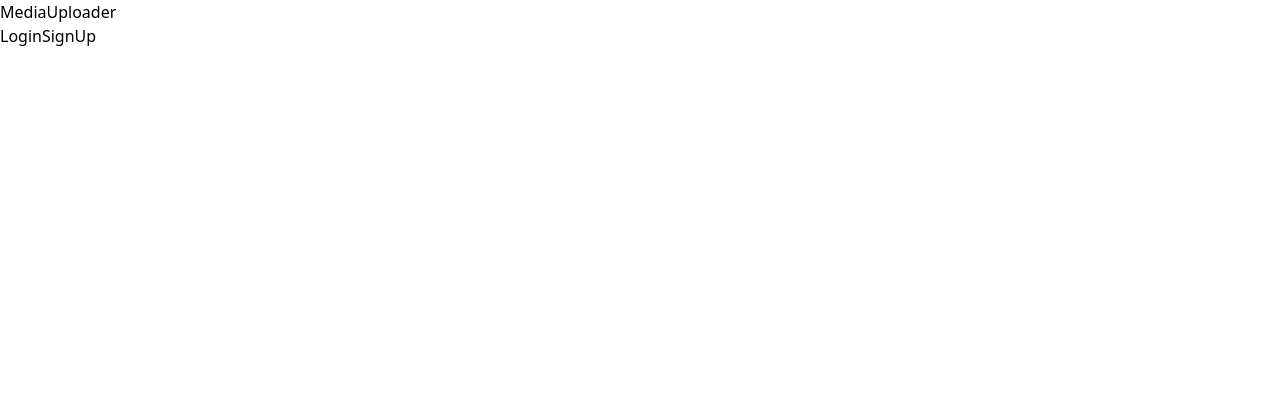
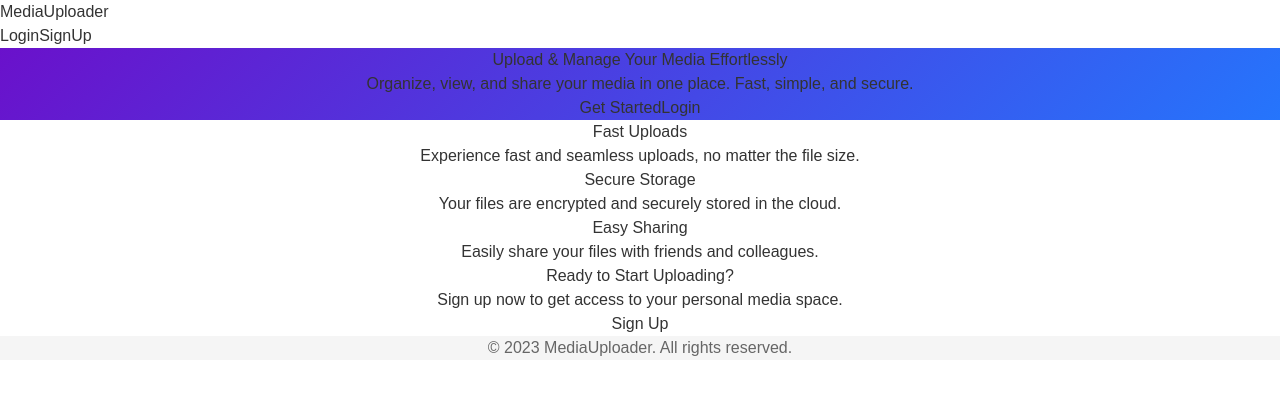
Before and after one commit to Mohitraut07/Media_Uploader, a React (Vite) app: page / in a window 1280 px wide. Shown: the top 394 px of the page. Built offline with nearby package versions, Linux system fonts and the light colour scheme.

Commit message:
Refactor landing page layout and styling

```diff
--- a/src/App.css
+++ b/src/App.css
@@ -0,0 +1,44 @@
+/* General Styles */
+* {
+    box-sizing: border-box;
+  }
+
+  body {
+    margin: 0;
+    font-family: Arial, sans-serif;
+    color: #333;
+  }
+
+  /* Landing Page Styles */
+  .landing-container {
+    text-align: center;
+  }
+
+  .hero {
+    display: flex;
+    flex-direction: column;
+    align-items: center;
+    justify-content: center;
+    background: linear-gradient(135deg, #6a11cb 0%, #2575fc 100%);
+  }
+
+  .features {
+    max-width: 1200px;
+    margin: 0 auto;
+  }
+
+  .feature-card {
+    transition: transform 0.3s ease;
+  }
+  .feature-card:hover {
+    transform: scale(1.05);
+  }
+
+  .cta {
+    text-align: center;
+  }
+
+  .footer {
+    background: #f5f5f5;
+    color: #666;
+  }
--- a/src/App.jsx
+++ b/src/App.jsx
@@ -1,7 +1,8 @@
 import { useState } from "react";
 import Navbar from "./components/Navbar";
-import Login from "./pages/login";
-import SignUp from "./pages/signup";
+import Login from "./pages/Login";
+import SignUp from "./pages/SignUp";
+import Landing from "./pages/Landing";  // New Landing Page Component
 import "./App.css";
 import { BrowserRouter, Routes, Route } from "react-router-dom";
 
@@ -13,14 +14,9 @@ function App() {
       <BrowserRouter>
         <Navbar />
         <Routes>
-          <Route path="/">
-            <Route path="login" element={<Login />}>
-              Login
-            </Route>
-            <Route path="signup" element={<SignUp />}>
-              SignUp
-            </Route>
-          </Route>
+          <Route path="/" element={<Landing />} />   {/* Landing page route */}
+          <Route path="login" element={<Login />} />
+          <Route path="signup" element={<SignUp />} />
         </Routes>
       </BrowserRouter>
     </>
--- /dev/null
+++ b/src/pages/Landing.jsx
@@ -0,0 +1,49 @@
+// src/pages/Landing.js
+import React from "react";
+import { Link } from "react-router-dom";
+
+function Landing() {
+  return (
+    <div className="landing-container bg-slate-100 min-h-screen flex flex-col items-center justify-center text-center p-4">
+      {/* Hero Section */}
+      <section className="hero bg-blue-500 text-white py-20 px-6 w-full">
+        <h1 className="text-4xl md:text-6xl font-bold mb-4">Upload & Manage Your Media Effortlessly</h1>
+        <p className="text-lg md:text-xl mb-8">Organize, view, and share your media in one place. Fast, simple, and secure.</p>
+        <div>
+          <Link to="/signup" className="bg-white text-blue-500 px-6 py-3 rounded-full font-semibold hover:bg-blue-100 transition duration-300 m-2">Get Started</Link>
+          <Link to="/login" className="bg-transparent border-2 border-white px-6 py-3 rounded-full font-semibold text-white hover:bg-blue-600 transition duration-300 m-2">Login</Link>
+        </div>
+      </section>
+
+      {/* Features Section */}
+      <section className="features py-16 px-8 grid grid-cols-1 md:grid-cols-3 gap-8">
+        <div className="feature-card bg-white shadow-lg p-6 rounded-lg">
+          <h3 className="font-bold text-xl mb-2">Fast Uploads</h3>
+          <p className="text-gray-600">Experience fast and seamless uploads, no matter the file size.</p>
+        </div>
+        <div className="feature-card bg-white shadow-lg p-6 rounded-lg">
+          <h3 className="font-bold text-xl mb-2">Secure Storage</h3>
+          <p className="text-gray-600">Your files are encrypted and securely stored in the cloud.</p>
+        </div>
+        <div className="feature-card bg-white shadow-lg p-6 rounded-lg">
+          <h3 className="font-bold text-xl mb-2">Easy Sharing</h3>
+          <p className="text-gray-600">Easily share your files with friends and colleagues.</p>
+        </div>
+      </section>
+
+      {/* Call-to-Action Section */}
+      <section className="cta bg-blue-500 text-white py-20 px-6 w-full">
+        <h2 className="text-3xl font-bold mb-4">Ready to Start Uploading?</h2>
+        <p className="mb-6">Sign up now to get access to your personal media space.</p>
+        <Link to="/signup" className="bg-white text-blue-500 px-6 py-3 rounded-full font-semibold hover:bg-blue-100 transition duration-300">Sign Up</Link>
+      </section>
+
+      {/* Footer Section */}
+      <footer className="footer text-gray-700 py-6 text-center">
+        <p>&copy; 2023 MediaUploader. All rights reserved.</p>
+      </footer>
+    </div>
+  );
+}
+
+export default Landing;
```
